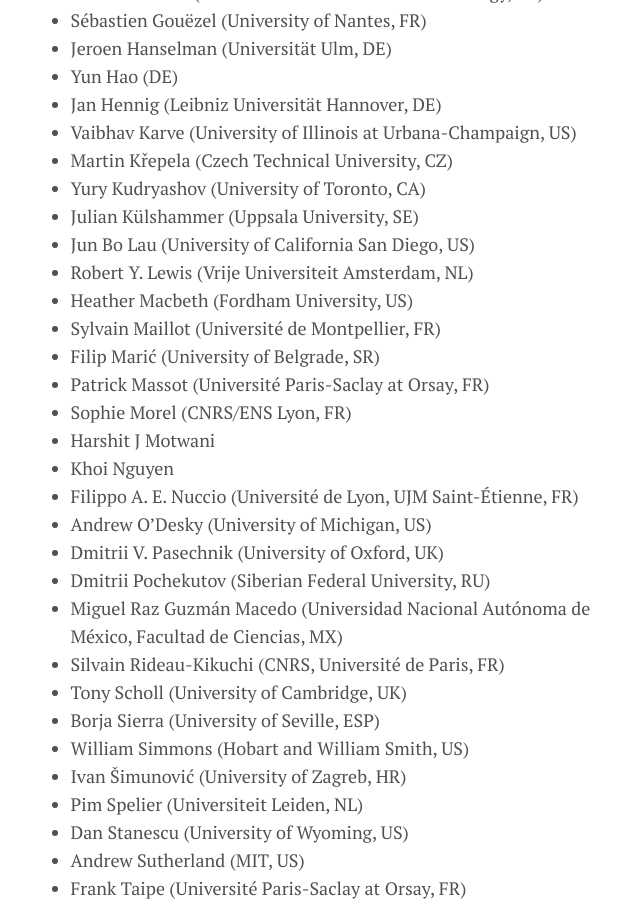
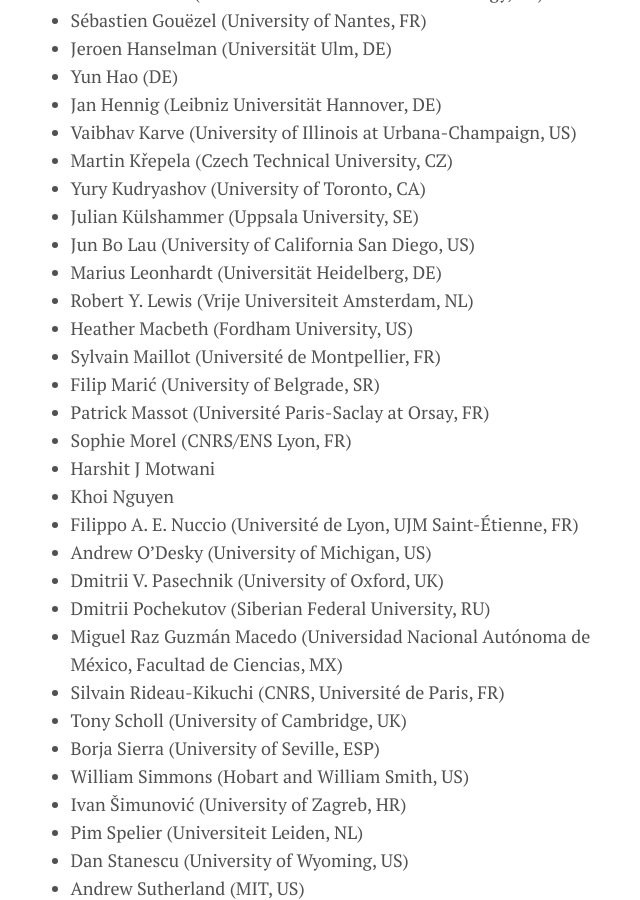
Before and after one commit to leanprover-community/lftcm2020, a Jekyll site: the page built from docs/participants.md, in a window 1280 px wide and 900 px high, scrolled down 1086 px. Shown: the whole window, without its empty margins (302-942 px from the left). Built offline with Jekyll 4.4.1, drawn with Linux system fonts in a browser that asks for light colours.

Commit message:
Update participants.md

```diff
--- a/docs/participants.md
+++ b/docs/participants.md
@@ -54,6 +54,7 @@
 * Yury Kudryashov (University of Toronto, CA)
 * Julian Külshammer (Uppsala University, SE)
 * Jun Bo Lau (University of California San Diego, US)
+* Marius Leonhardt (Universität Heidelberg, DE)
 * Robert Y. Lewis (Vrije Universiteit Amsterdam, NL)
 * Heather Macbeth (Fordham University, US)
 * Sylvain Maillot (Université de Montpellier, FR)
```
